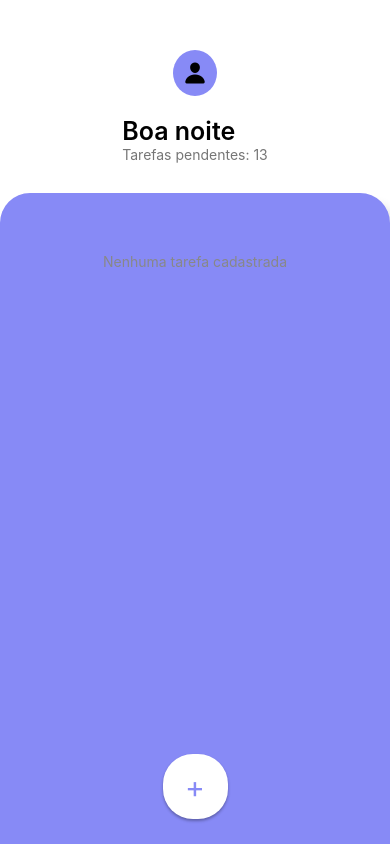
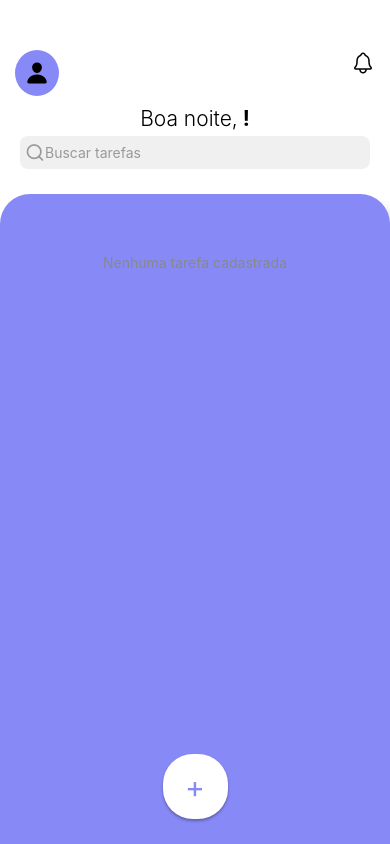
Before and after one commit to leviutima/list-native, a React Native app: screen /Home in a window 390 px wide. Built offline with nearby package versions, Linux system fonts and the light colour scheme; data requests are answered from the project's data file.

Commit message:
feat: style header

```diff
--- a/src/components/header/header.tsx
+++ b/src/components/header/header.tsx
@@ -1,15 +1,21 @@
 import { Text, View } from "react-native";
-import { HeaderContainer, MessageContainer, SubContainer, TopHeader, UserProfile } from "./style";
+import {
+  HeaderContainer,
+  MessageContainer,
+  SubContainer,
+  TopHeader,
+  UserProfile,
+} from "./style";
 import { useUser } from "../../context/user-context";
 import { Ionicons } from "@expo/vector-icons";
 import { useUsers } from "../../hooks/useUser";
+import { InputSearch } from "../input-search/InputSearch";
 
 export function Header() {
   const { email } = useUser();
-  const { data, isLoading, error } = useUsers()
+  const { data, isLoading, error } = useUsers();
 
-  console.log("teste" ,data);
-
+  console.log("teste", data);
 
   const getGreeting = () => {
     const now = new Date();
@@ -30,17 +36,16 @@ export function Header() {
         <UserProfile>
           <Ionicons name="person" size={24} color="black" />
         </UserProfile>
+        <Ionicons name="notifications-outline" size={24} color="black" />
       </TopHeader>
       <SubContainer>
-
         <MessageContainer>
-          <Text style={{ color: "", fontSize: 25, fontWeight: "600" }}>
-            {getGreeting()} {email}
-          </Text>
-          <Text style={{color: '#767676'}}>
-            Tarefas pendentes: 13
-          </Text>
+            <Text style={{ color: "", fontSize: 21, fontWeight: "300" }}>
+              {getGreeting()},
+            </Text>
+            <Text style={{fontSize: 21, fontWeight: "700"}}>{email}!</Text>
         </MessageContainer>
+        <InputSearch />
       </SubContainer>
     </HeaderContainer>
   );
--- a/src/components/header/style.ts
+++ b/src/components/header/style.ts
@@ -5,32 +5,33 @@ import { style } from "../button/style";
 
 export const HeaderContainer = styled.View`
   display: flex;
-  align-items: center;
-  justify-content: center;
-  padding-top: 50px;
-  padding-bottom: 20px;
+  padding: 50px 15px 20px 15px;
   z-index: 10;
   gap: 10;
   background-color: white;
-
 `;
 
-export const TopHeader = styled.View `
+export const TopHeader = styled.View`
+  display: flex;
+  flex-direction: row;
+  justify-content: space-between;
+`;
 
-`
-
-export const MessageContainer = styled.View `
-
-`
+export const MessageContainer = styled.View`
+  display: flex;
+  flex-direction: row;
+  align-items: center;
+  gap: 5;
+  justify-content: center;
+`;
 
 export const UserProfile = styled.View`
-background-color: #878af6;
+  background-color: #878af6;
   border-radius: 100%;
   padding: 10px;
 `;
 export const SubContainer = styled.View`
   display: flex;
-  flex-direction: row;
-  padding: 10px;
-  gap: 15px;
+  flex-direction: column;
+  justify-content: start;
 `;
--- /dev/null
+++ b/src/components/input-search/InputSearch.tsx
@@ -0,0 +1,11 @@
+import { Feather } from "@expo/vector-icons";
+import { Container, InputSearchStyled } from "./styles";
+
+export function InputSearch() {
+  return (
+    <Container>
+      <Feather name="search" size={20} color="#999" />
+      <InputSearchStyled placeholder="Buscar tarefas" placeholderTextColor="#999" />
+    </Container>
+  );
+}
--- /dev/null
+++ b/src/components/input-search/styles.ts
@@ -0,0 +1,13 @@
+import styled from "styled-components/native";
+
+export const InputSearchStyled = styled.TextInput`
+
+`;
+export const Container = styled.View`
+  flex-direction: row;
+  align-items: center;
+  background-color: #f0f0f0;
+  border-radius: 8px;
+  padding: 5px;
+  margin: 5px;
+`;
```
